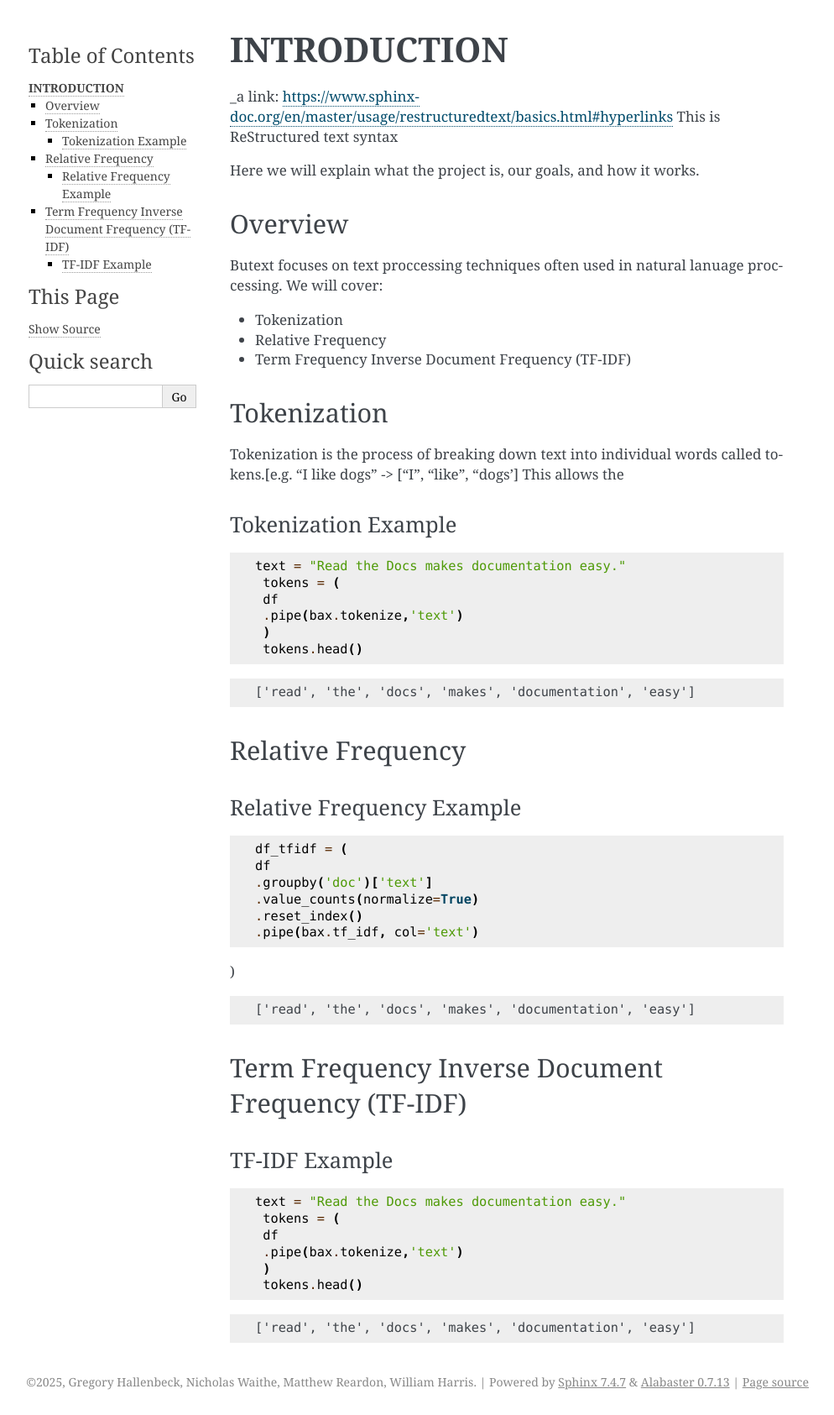
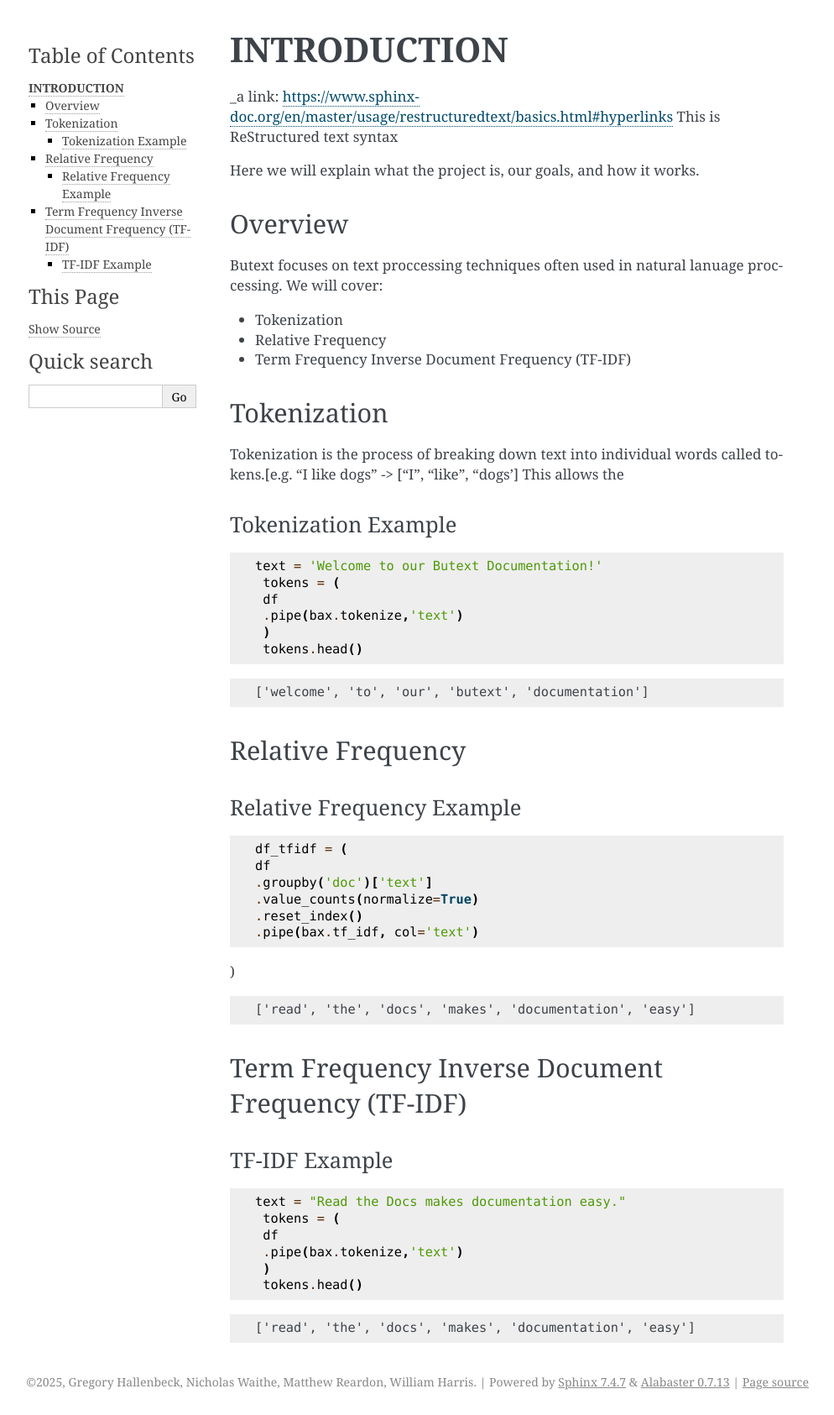
Before and after one commit to chipskiW/butext, a Sphinx documentation site: the page built from docs/intro.rst, in a window 1280 px wide. Shown: the whole page at 84% size, without its empty margins (146-1140 px from the left). Built offline with Sphinx 7.4.7, drawn with Linux system fonts in a browser that asks for light colours.

Commit message:
Update intro.rst
Signed-off-by: Nicholas  <nicholwaithe11@gmail.com>

```diff
--- a/docs/intro.rst
+++ b/docs/intro.rst
@@ -29,7 +29,7 @@ Tokenization Example
 
 .. code-block:: python
 
-   text = "Read the Docs makes documentation easy."
+   text = 'Welcome to our Butext Documentation!'
     tokens = (
     df
     .pipe(bax.tokenize,'text')
@@ -39,7 +39,7 @@ Tokenization Example
 
 .. code-block:: none
 
-   ['read', 'the', 'docs', 'makes', 'documentation', 'easy']
+   ['welcome', 'to', 'our', 'butext', 'documentation']
 
 Relative Frequency
 ------------------
```
